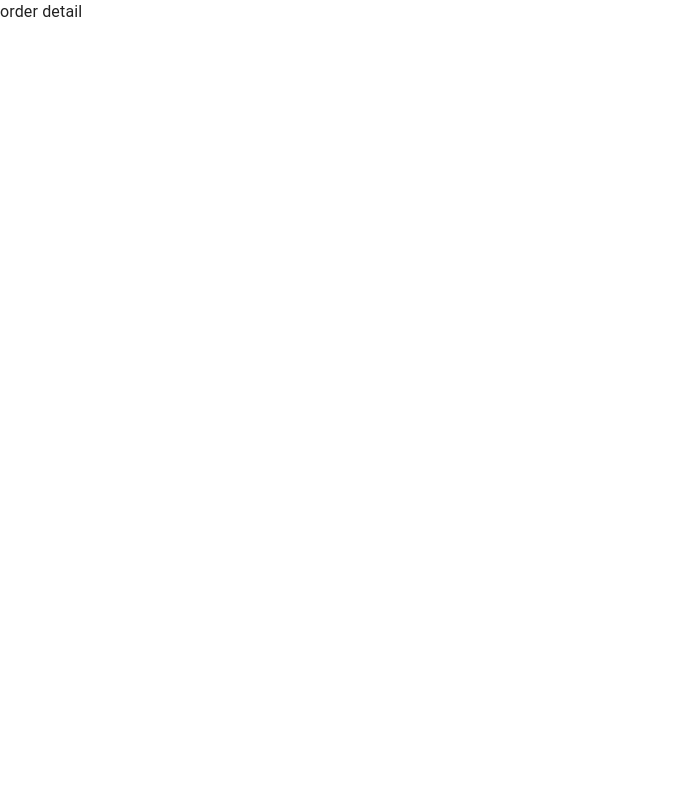
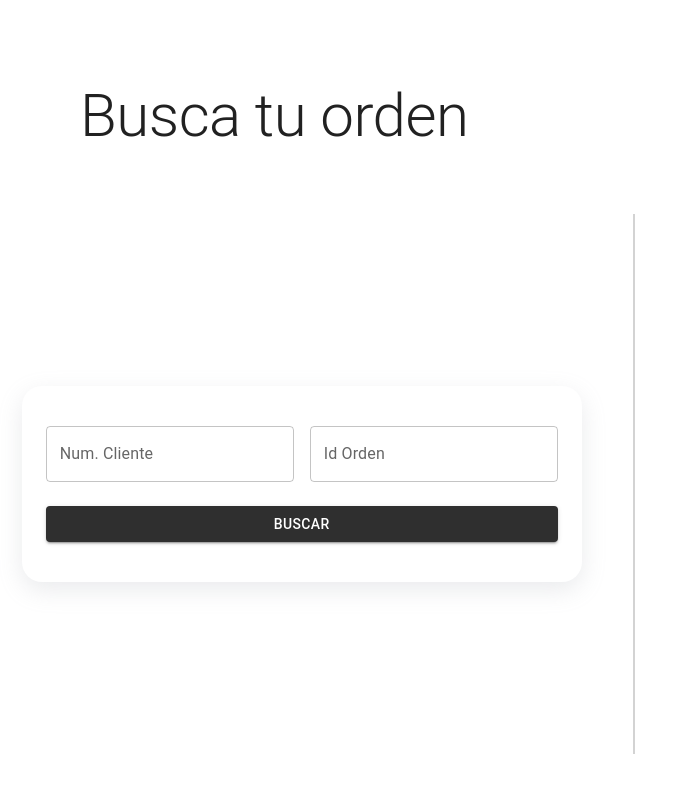
Before and after one commit to un1i1led/halcon-front, a React (Vite) app: page / in a window 1280 px wide. Shown: the top 792 px of the page, without its empty margins (0-698 px from the left). Built offline with nearby package versions, Linux system fonts and the light colour scheme; no server answers.

Commit message:
Add order detail & orderInfo component

```diff
--- a/src/App.css
+++ b/src/App.css
@@ -16,14 +16,13 @@ body {
 }
 
 .content {
-  align-items: center;
   justify-content: center;
   flex-direction: column;
 }
 
 .top-table {
   display: flex;
-  justify-content: end;
+  justify-content: space-between;
   margin-bottom: 1rem;
 }
 
--- /dev/null
+++ b/src/components/OrderDetail/OrderInfo.tsx
@@ -0,0 +1,48 @@
+import { ReactNode } from 'react';
+import { Box, Typography, Paper, Stack } from '@mui/material';
+import { Order } from '../../types/Order';
+
+// TODO: Add image handling
+
+interface OrderInfoProps {
+  order: Order;
+}
+
+const InfoRow = ({ label, value }: { label: string; value: ReactNode }) => (
+  <Box sx={{ display: 'flex', mb: 1 }}>
+    <Typography
+      variant="subtitle2"
+      sx={{ width: '150px', fontWeight: 'bold', flexShrink: 0 }}
+    >
+      {label}
+    </Typography>
+    <Typography>{value}</Typography>
+  </Box>
+);
+
+const OrderInfo = ({ order }: OrderInfoProps) => {
+  return (
+    <Paper elevation={3} sx={{ padding: 2 }}>
+      <Typography variant="h6" gutterBottom>
+        Order Details
+      </Typography>
+      <Stack spacing={1}>
+        <InfoRow label="Order ID:" value={order.id} />
+        <InfoRow label="Status:" value={order.status} />
+        <InfoRow label="Delivery Address:" value={order.deliveryAddress} />
+        <InfoRow label="Customer Number:" value={order.customerNumber} />
+        <InfoRow label="Notes:" value={order.notes} />
+        <InfoRow
+          label="Creado:"
+          value={new Date(order.createdAt).toLocaleString()}
+        />
+        <InfoRow
+          label="Actualizado:"
+          value={new Date(order.updatedAt).toLocaleString()}
+        />
+      </Stack>
+    </Paper>
+  );
+};
+
+export default OrderInfo;
--- a/src/screens/OrderDetail.tsx
+++ b/src/screens/OrderDetail.tsx
@@ -1,7 +1,121 @@
+import { yupResolver } from '@hookform/resolvers/yup';
+import { Box, Button, TextField, Typography } from '@mui/material';
+import { SubmitHandler, useForm } from 'react-hook-form';
+import * as yup from 'yup';
+import api from '../services/api';
+import '../styles/OrderDetail.css';
+import { useState } from 'react';
+import { Order } from '../types/Order';
+import OrderInfo from '../components/OrderDetail/OrderInfo';
+
+interface FormData {
+  customerNumber: string;
+  orderId: string;
+}
+
 const OrderDetail = () => {
+  const [order, setOrder] = useState<Order | null>(null);
+
+  const schema = yup.object({
+    customerNumber: yup
+      .string().min(6)
+      .required()
+      .matches(/^\d+$/),
+    orderId: yup
+      .string()
+      .required()
+      .matches(/^\d+$/)
+  })
+
+  const {
+    handleSubmit,
+    register,
+    formState: { errors }
+  } = useForm<FormData>({
+    defaultValues: {
+      customerNumber: '',
+      orderId: ''
+    },
+    resolver: yupResolver(schema)
+  })
+
+  const onSubmit: SubmitHandler<FormData> = async (data: FormData) => {
+    try {
+      console.log(data);
+      const response = await api.get(
+        `orders/${data.customerNumber}/${data.orderId}`
+      );
+
+      if (response.data) {
+        setOrder(response.data);
+      }
+      return;
+    } catch {
+      return;
+    }
+  }
+
   return (
-    <div>
-      order detail
+    <div className='order-detail'>
+      <div>
+        <div className='header'>
+          <Typography variant='h2'>
+            Busca tu orden
+          </Typography>
+        </div>
+        <Box
+          className='order-content'
+          sx={{ display: 'grid' }}
+        >
+          <Box className='modal'>
+            <form onSubmit={handleSubmit(onSubmit)} noValidate>
+              <Box sx={{
+                display: 'flex',
+                gap: '1rem',
+              }}>
+                <TextField
+                  fullWidth
+                  id='customer-number'
+                  label='Num. Cliente'
+                  type='text'
+                  placeholder='123456'
+                  {...register('customerNumber')}
+                  error={!!errors.customerNumber}
+                  helperText={errors.customerNumber?.message}
+                  margin='normal'
+                />
+                <TextField
+                  fullWidth
+                  id='order-id'
+                  label='Id Orden'
+                  type='text'
+                  placeholder='1'
+                  {...register('orderId')}
+                  error={!!errors.orderId}
+                  helperText={errors.orderId?.message}
+                  margin='normal'
+                />
+              </Box>
+              <Button
+                type='submit'
+                variant='contained'
+                color='primary'
+                sx={{ marginY: '1rem' }}
+              >
+                Buscar
+              </Button>
+            </form>
+          </Box>
+          <div className='divider-div'>
+            <div className="divider"></div>
+          </div>
+          <Box className='info'>
+            {order && (
+              <OrderInfo order={order}/>
+            )}
+          </Box>
+        </Box>
+      </div>
     </div>
   )
 }
--- /dev/null
+++ b/src/styles/OrderDetail.css
@@ -0,0 +1,57 @@
+.order-detail {
+  width: 100%;
+  height: 100%;
+}
+
+.order-detail > div:first-child {
+  width: 100%;
+  height: 100%;
+  display: flex;
+  flex-direction: column;
+  gap: 2rem;
+}
+
+.order-detail .header {
+  display: flex;
+  padding: 5rem 0 0 5rem;
+}
+
+.order-content {
+  flex: 1;
+  justify-content: space-between;
+  align-items: center;
+  grid-template-columns: 1fr .1fr 1fr;
+}
+
+.divider-div {
+  width: 100%;
+  height: 100%;
+  display: flex;
+  justify-content: center;
+  align-items: center;
+}
+
+.divider {
+  height: 90%;
+  width: 1px;
+  border: 1px solid lightgray;
+}
+
+.modal {
+  display: flex;
+  justify-content: center;
+}
+
+.modal form {
+  display: flex;
+  flex-direction: column;
+  min-width: 500px;
+  border-radius: 20px;
+  padding: 1.5rem;
+  box-shadow: rgba(149, 157, 165, 0.2) 0px 8px 24px;
+}
+
+.info {
+  display: flex;
+  justify-content: center;
+}
```
